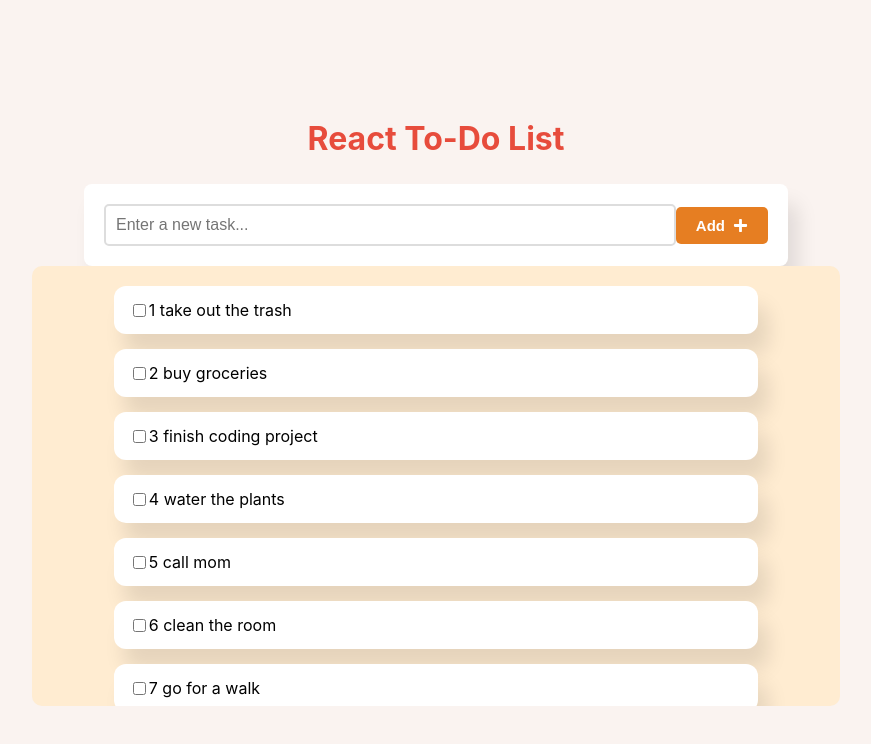
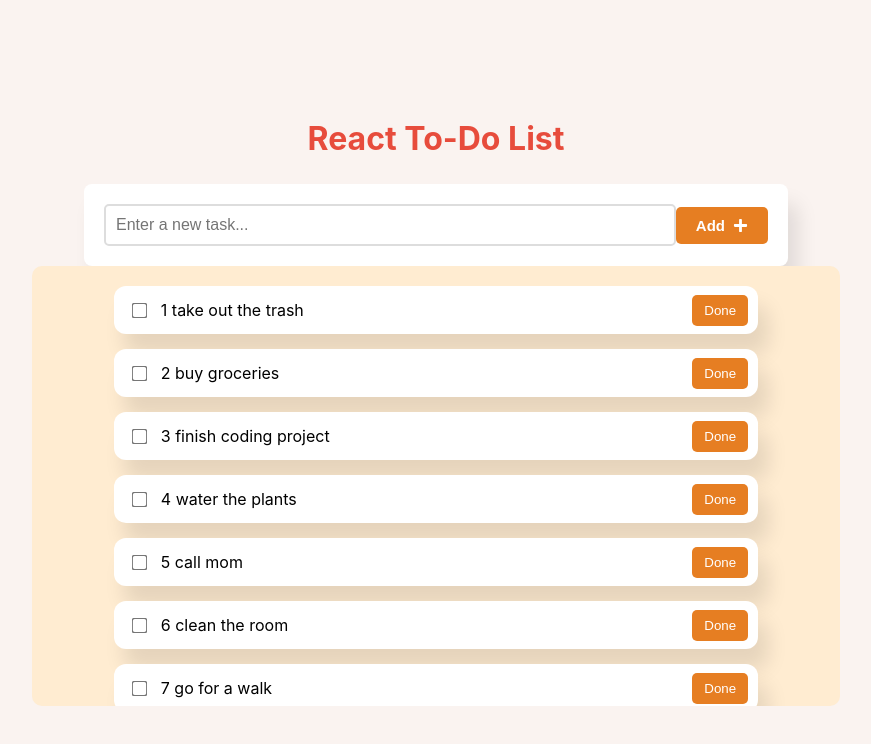
Before and after one commit to zamanmughal98/react-todo-list, a React (Vite) app: page / in a window 1280 px wide. Shown: the top 744 px of the page, without its empty margins (204-1075 px from the left). Built offline with nearby package versions, Linux system fonts and the light colour scheme.

Commit message:
made the changes for adding check adn done button

```diff
--- a/src/App.jsx
+++ b/src/App.jsx
@@ -15,6 +15,7 @@ const App = () => {
           <li className="viewTaskItem" key={id}>
             <input type="checkbox" />
             {id} {title.toLocaleLowerCase()}
+            <button id="addTaskButton">Done</button>
           </li>
         ))}
       </section>
--- a/src/styles/App.css
+++ b/src/styles/App.css
@@ -92,3 +92,53 @@
 .viewTaskItem:hover {
   transform: scale(1.2);
 }
+
+input[type='checkbox'] {
+  margin-right: 15px;
+  accent-color: #27ae60;
+  background: #fff;
+  color: #fff;
+  transform: scale(1.2);
+}
+
+input[type='checkbox']:hover {
+  transform: scale(2.4);
+}
+input[type='checkbox']:checked {
+  accent-color: #27ae60;
+  transform: scale(2.4);
+}
+
+button {
+  background-color: #e67e22;
+  color: #ffffff;
+  border: none;
+  padding: 8px 12px;
+  border-radius: 5px;
+  cursor: pointer;
+  transition:
+    background-color 0.3s,
+    transform 0.2s;
+}
+#addTaskButton {
+  position: absolute;
+  right: 10px;
+}
+
+button:hover {
+  background-color: #d35400;
+  transform: scale(1.4);
+}
+button:active,
+#addTaskButton:active {
+  background: #ffecd1;
+  transform: scale(0.95);
+  color: #e74c3c;
+  font-size: 15px;
+  font-weight: 600;
+}
+
+button:disabled {
+  background-color: gray;
+  cursor: not-allowed;
+}
```
